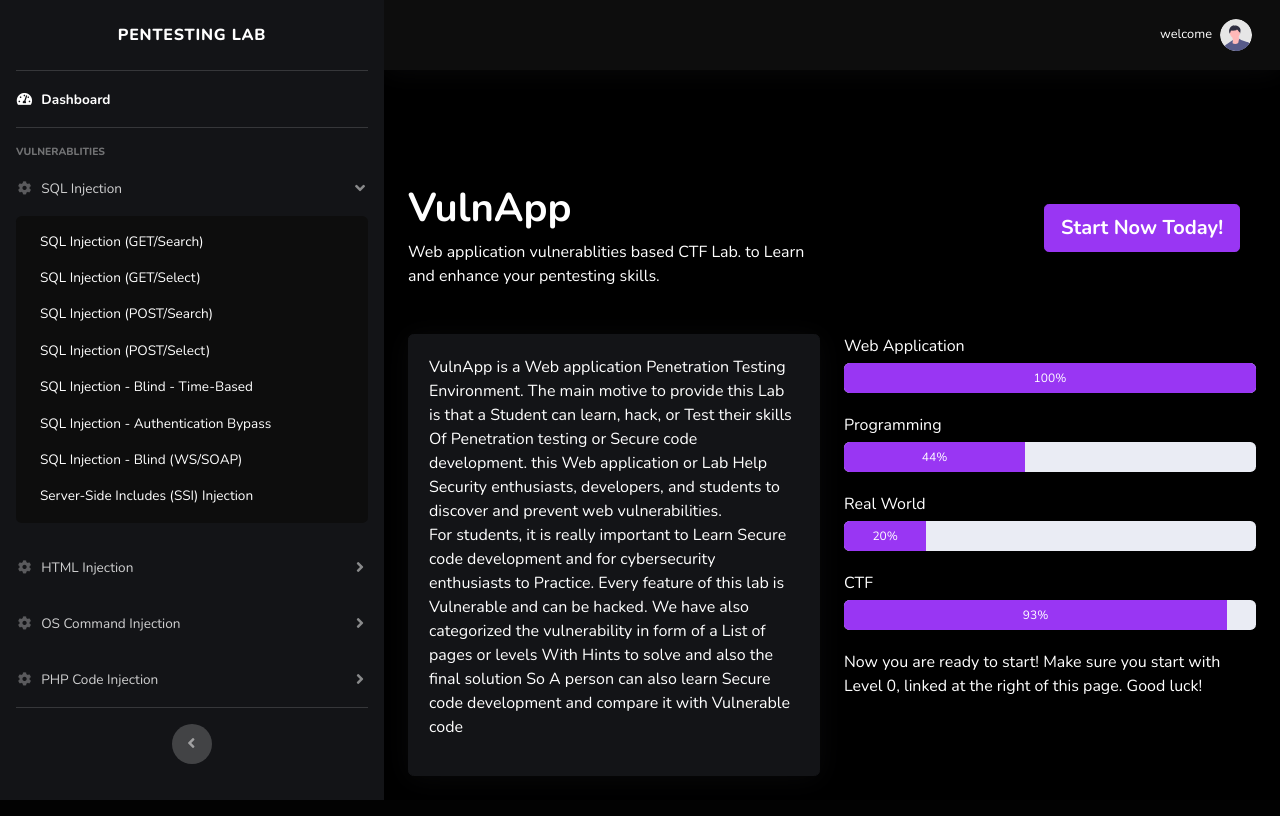
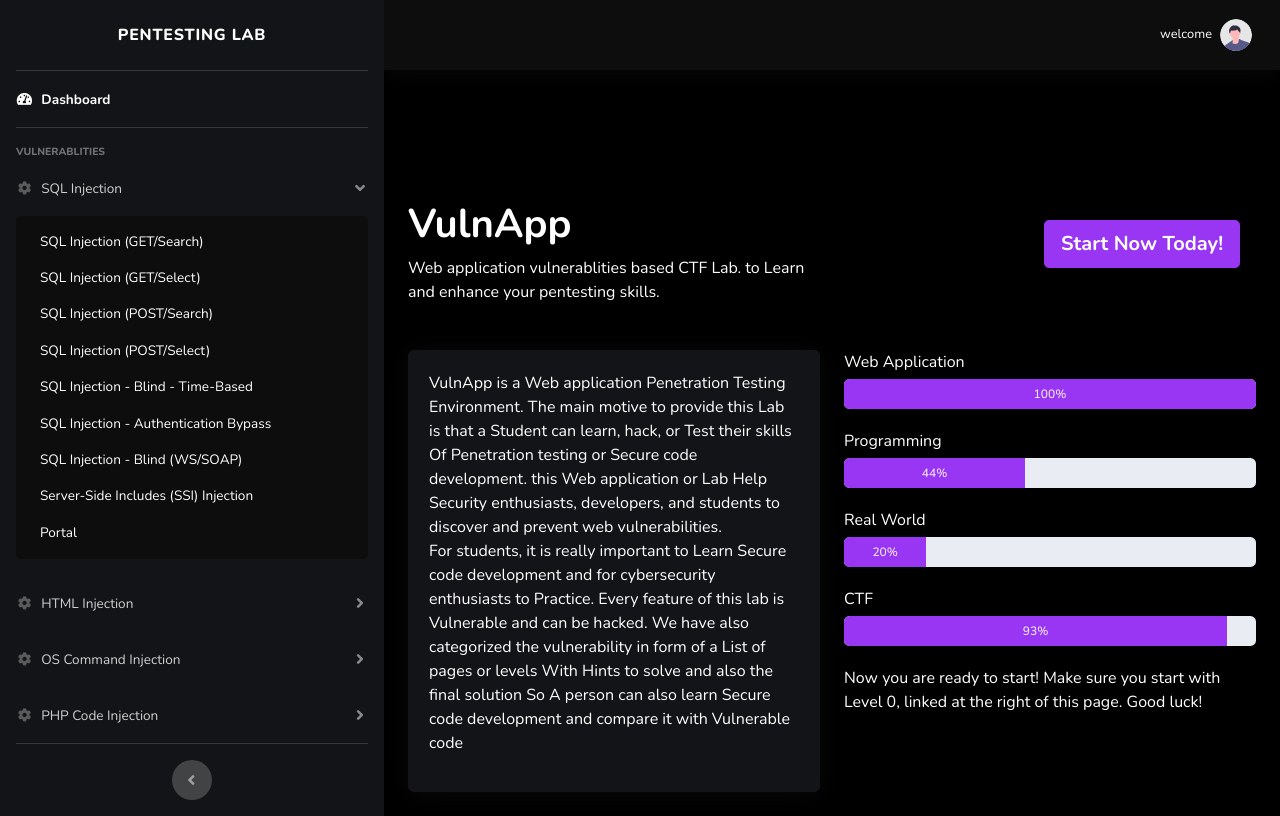
Before and after one commit to UpgradeMore/VulnApp, a PHP site: page /bWAPP/dashboard.php in a window 1280 px wide, after a click on "SQL Injection". Run offline with PHP 8.4, Linux system fonts and the light colour scheme; a user stored in the database is signed in; some libraries are stand-ins or nearby versions.

Commit message:
Update siderbar.php

```diff
--- a/siderbar.php
+++ b/siderbar.php
@@ -44,6 +44,7 @@
                         <a class="collapse-item" href="sqli_4.php">SQL Injection - Authentication Bypass</a>
                         <a class="collapse-item" href="sqli_5.php">SQL Injection - Blind (WS/SOAP)</a>
                         <a class="collapse-item" href="sqli_16.php">Server-Side Includes (SSI) Injection</a>
+                        <a class="collapse-item" href="sqli_11.php">Portal</a>
                     </div>
                 </div>
 
```
